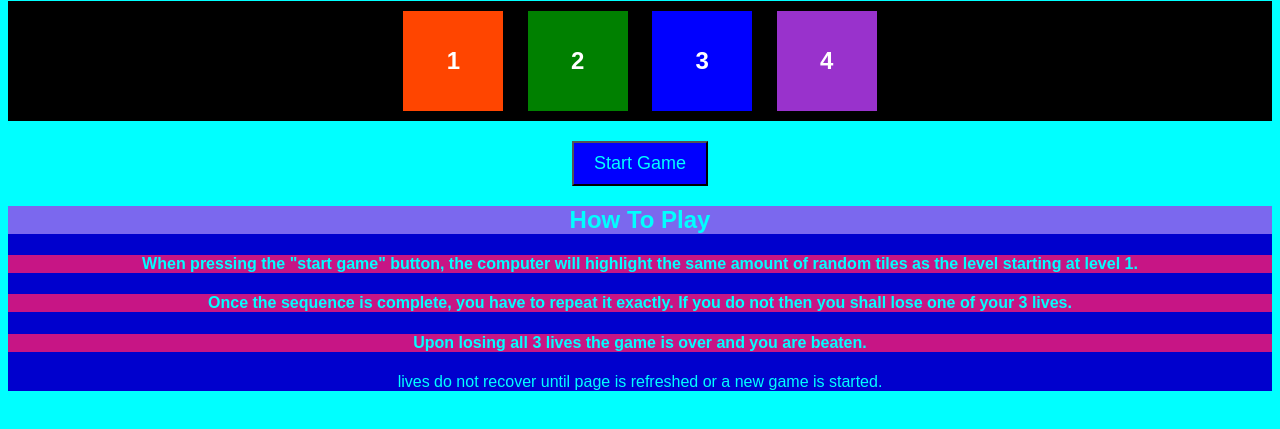
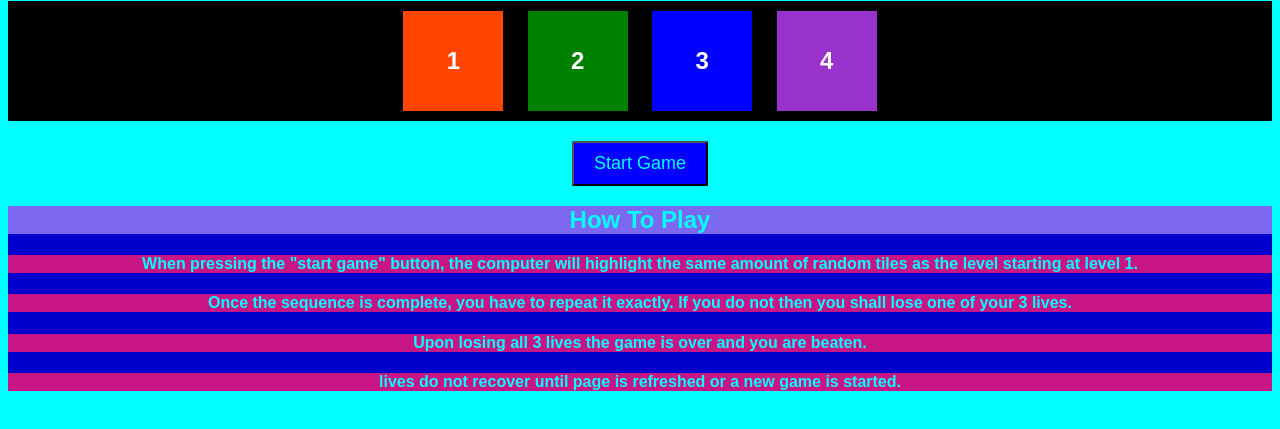
Before and after one commit to John-PaulSwaine/Simon-Says, a plain HTML site: page index.html in a window 1280 px wide. Shown: the part 79-508 px from the top of the page. Drawn offline with Linux system fonts and the light colour scheme.

Commit message:
testing-2

```diff
--- a/index.html
+++ b/index.html
@@ -26,7 +26,7 @@
         <h4>When pressing the "start game" button, the computer will highlight the same amount of random tiles as the level starting at level 1.</h4>
         <h4>Once the sequence is complete, you have to repeat it exactly. If you do not then you shall lose one of your 3 lives.</h4>
         <h4>Upon losing all 3 lives the game is over and you are beaten.</h4>
-        <p>lives do not recover until page is refreshed or a new game is started.</p>
+        <h4>lives do not recover until page is refreshed or a new game is started.</h4>
     </div>
 
     <script src="script.js"></script>
```
